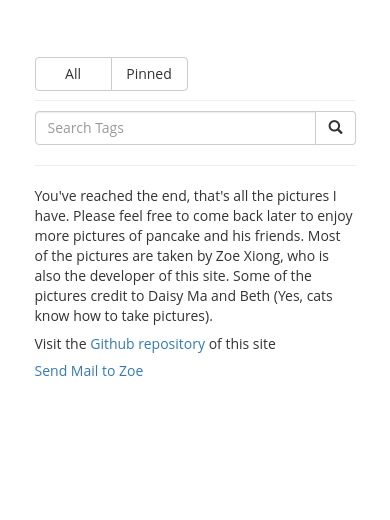
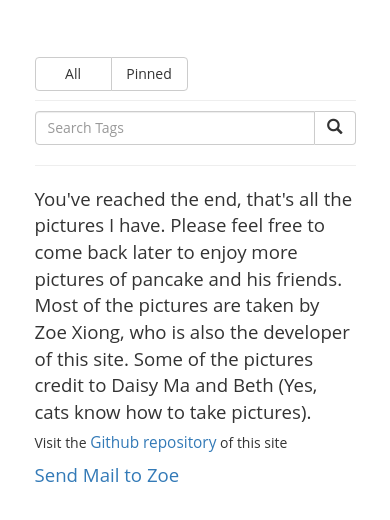
Before and after one commit to zoexiong/js-mini-flickr, a website: page index.html in a window 390 px wide. Shown: the part 192-712 px from the top of the page. Drawn offline with nearby package versions, Linux system fonts and the light colour scheme; some packages are replaced by stand-ins of ours; no server answers; a script that the page names is missing.

Commit message:
modify font to make it responsive

```diff
--- a/style/app.css
+++ b/style/app.css
@@ -126,6 +126,10 @@ img {
         width: 90%;
     }
 
+    * {
+        font-size: 1.05em;
+    }
+
     .deckgrid[deckgrid]::before {
         /* Specifies that the grid should have a maximum of 4 columns. Each column will have the classes 'column' and 'column-1-4' */
         content: '2 .column.column-1-2';
@@ -134,6 +138,9 @@ img {
 }
 
 @media screen and (max-width: 600px) {
+    * {
+        font-size: 1.1em;
+    }
 
     #container{
         width: 90%;
```
